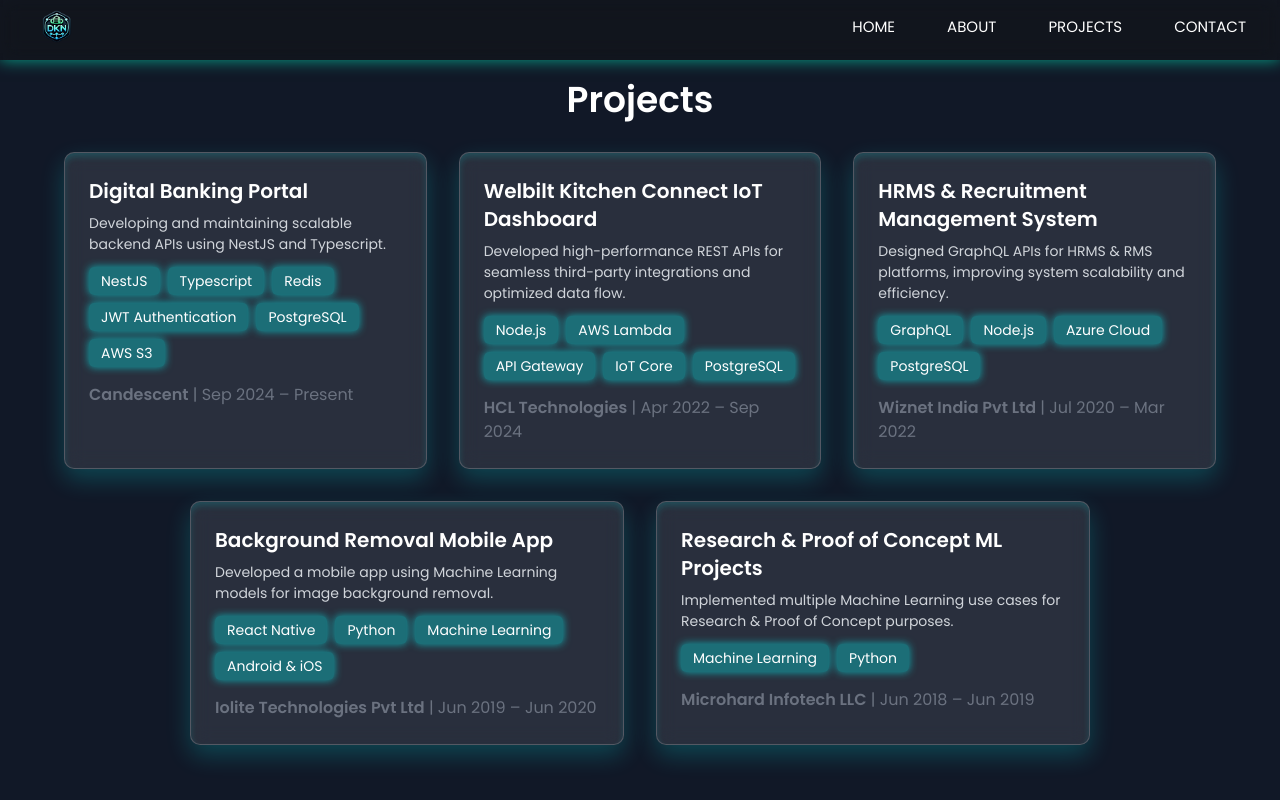
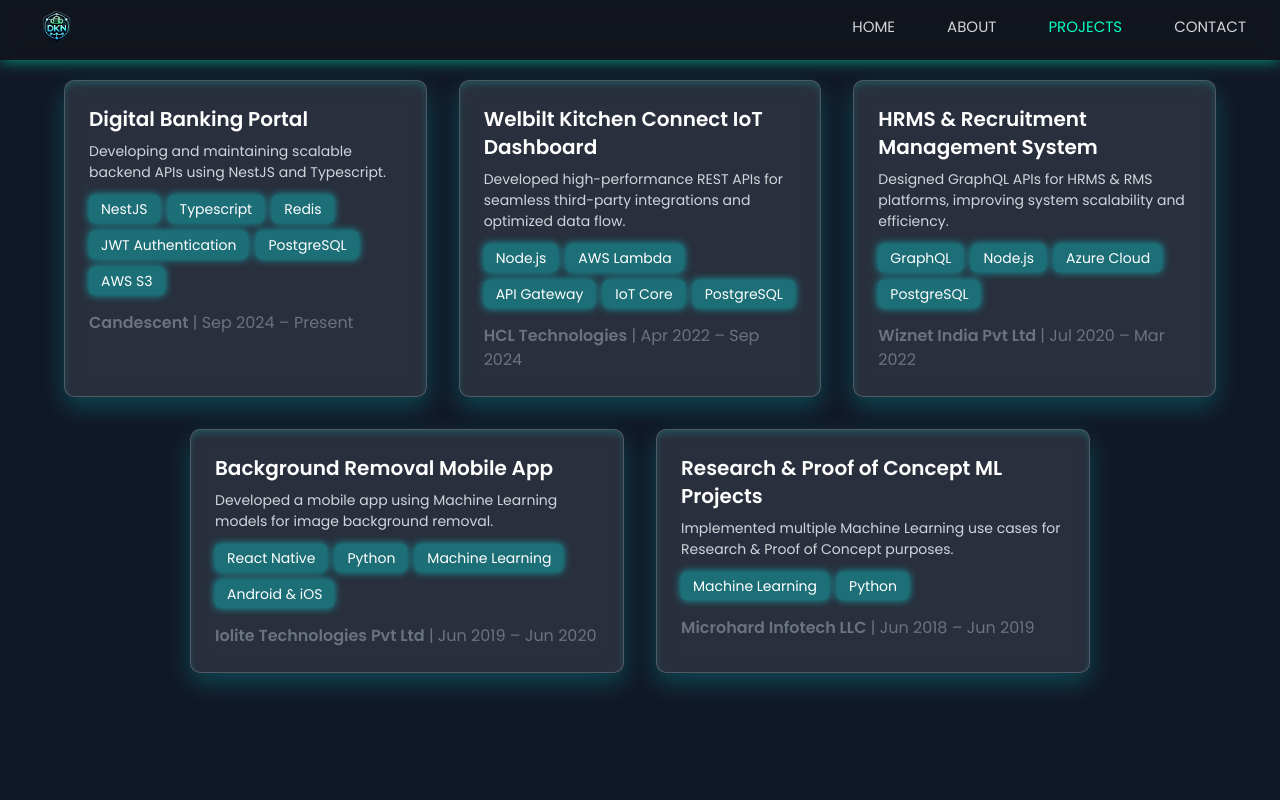
Before and after one commit to kandilidinesh/portfolio-web, a Next.js app: page /projects in a window 1280 px wide. Built offline with nearby package versions, Linux system fonts and the light colour scheme.

Commit message:
Updated Projects page

```diff
--- a/app/projects/page.js
+++ b/app/projects/page.js
@@ -68,8 +68,6 @@
 
     return (
         <div className="min-h-screen bg-gray-900 text-white flex flex-col items-center px-4 md:px-16 pt-20">
-            <h1 className="text-4xl font-bold mb-8">Projects</h1>
-
             <div className="w-full max-w-[1400px] mx-auto">
                 {/* First Row: 3 projects */}
                 <div className="grid grid-cols-1 md:grid-cols-3 gap-8">
--- a/components/Navbar.js
+++ b/components/Navbar.js
@@ -2,9 +2,11 @@
 import Link from "next/link";
 import Image from "next/image";
 import { useState, useEffect } from "react";
+import { usePathname } from "next/navigation";
 
 export default function Navbar() {
     const [scrolled, setScrolled] = useState(false);
+    const pathname = usePathname();
 
     useEffect(() => {
         const handleScroll = () => {
@@ -34,18 +36,25 @@
                 {/* Navigation Links */}
                 <div className="flex space-x-8">
                     {["Home", "About", "Projects", "Contact"].map(
-                        (item, index) => (
-                            <Link
-                                key={index}
-                                href={
-                                    item === "Home"
-                                        ? "/"
-                                        : `/${item.toLowerCase()}`
-                                }
-                                className="group">
-                                {item}
-                            </Link>
-                        )
+                        (item, index) => {
+                            const itemPath =
+                                item === "Home"
+                                    ? "/"
+                                    : `/${item.toLowerCase()}`;
+                            const isActive = pathname === itemPath;
+                            return (
+                                <Link
+                                    key={index}
+                                    href={itemPath}
+                                    className={`group transition duration-300 ${
+                                        isActive
+                                            ? "text-[#00ffc3]"
+                                            : "text-gray-300"
+                                    } hover:text-[#00ffc3]`}>
+                                    {item}
+                                </Link>
+                            );
+                        }
                     )}
                 </div>
             </div>
```
